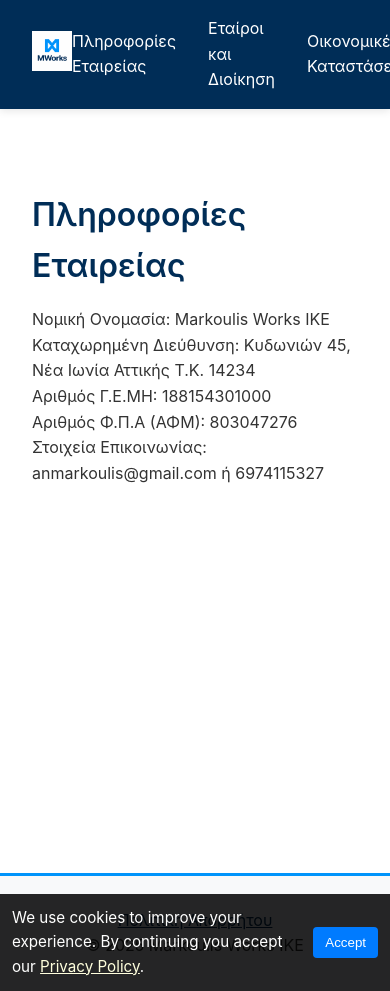
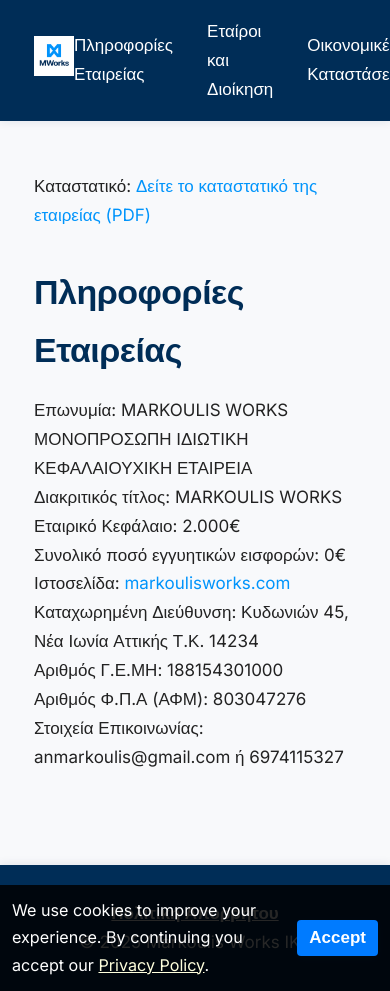
Before and after one commit to anmarkoulis/markoulis-works-site, a Jekyll site: the page built from _pages/company-info_gr.md, in a window 390 px wide and 991 px high. Built offline with Jekyll 4.4.1, drawn with Linux system fonts in a browser that asks for light colours.

Commit message:
feat: add statute and some more info for compliance (#11)
* style: perform more improvements

* feat: add some more content

* feat: add statute

```diff
--- a/_layouts/default.html
+++ b/_layouts/default.html
@@ -4,6 +4,8 @@
   <meta charset="UTF-8">
   <meta name="viewport" content="width=device-width, initial-scale=1.0">
   <link rel="icon" type="image/x-icon" href="{{ '/assets/images/favicon.ico' | relative_url }}">
+  <!-- Google Fonts: Inter -->
+  <link href="https://fonts.googleapis.com/css2?family=Inter:wght@400;600;700&display=swap" rel="stylesheet">
   <link rel="stylesheet" href="{{ site.baseurl }}/styles.css">
   <title>{{ page.title | default: site.title }}</title>
   <script>
--- a/_pages/company-info_gr.md
+++ b/_pages/company-info_gr.md
@@ -5,8 +5,13 @@
 lang: el
 ---
 <section>
+  <p>Καταστατικό: <a href="/assets/statuteDoc.pdf" target="_blank">Δείτε το καταστατικό της εταιρείας (PDF)</a></p>
   <h2>Πληροφορίες Εταιρείας</h2>
-  <p>Νομική Ονομασία: Markoulis Works IKE</p>
+  <p>Επωνυμία: MARKOULIS WORKS ΜΟΝΟΠΡΟΣΩΠΗ ΙΔΙΩΤΙΚΗ ΚΕΦΑΛΑΙΟΥΧΙΚΗ ΕΤΑΙΡΕΙΑ</p>
+  <p>Διακριτικός τίτλος: MARKOULIS WORKS</p>
+  <p>Εταιρικό Κεφάλαιο: 2.000€</p>
+  <p>Συνολικό ποσό εγγυητικών εισφορών: 0€</p>
+  <p>Ιστοσελίδα: <a href="https://markoulisworks.com" target="_blank">markoulisworks.com</a></p>
   <p>Καταχωρημένη Διεύθυνση: Κυδωνιών 45, Νέα Ιωνία Αττικής Τ.Κ. 14234</p>
   <p>Αριθμός Γ.Ε.ΜΗ: 188154301000</p>
   <p>Αριθμός Φ.Π.Α (ΑΦΜ): 803047276</p>
--- a/styles.css
+++ b/styles.css
@@ -1,3 +1,107 @@
+/* Section Spacing */
+section, .site-content > * {
+    margin-bottom: 2.5rem;
+}
+/* Navigation Improvements */
+.site-nav {
+    display: flex;
+    gap: 1em;
+    align-items: center;
+}
+.site-nav a {
+    color: #002d57;
+    text-decoration: none;
+    font-weight: 600;
+    padding: 0.5em 1em;
+    border-radius: 6px;
+    transition: background 0.2s, color 0.2s, box-shadow 0.2s;
+    position: relative;
+}
+.site-nav a:hover {
+    background: #0094fb22;
+    color: #0094fb;
+    box-shadow: 0 2px 8px rgba(0,148,251,0.08);
+}
+.site-nav .active {
+    color: #0094fb;
+    border-bottom: 2px solid #0094fb;
+    background: #0094fb11;
+}
+/* Smooth Transitions for Links/Buttons */
+a, .button, button, input[type="submit"] {
+    transition: color 0.2s, background 0.2s, box-shadow 0.2s, transform 0.2s;
+}
+/* Button Styling */
+.button, button, input[type="submit"] {
+    background: #0094fb;
+    color: #fff;
+    border: none;
+    border-radius: 6px;
+    padding: 0.7em 1.4em;
+    font-size: 1rem;
+    font-weight: 600;
+    cursor: pointer;
+    box-shadow: 0 2px 8px rgba(0,45,87,0.08);
+    transition: background 0.2s, box-shadow 0.2s, transform 0.2s;
+    outline: none;
+    margin: 0.5em 0;
+    display: inline-block;
+}
+.button:hover, button:hover, input[type="submit"]:hover {
+    background: #002d57;
+    box-shadow: 0 4px 16px rgba(0,45,87,0.12);
+    transform: translateY(-2px) scale(1.03);
+}
+/* Card-Style Sections */
+.card {
+    background: #fff;
+    border-radius: 12px;
+    box-shadow: 0 2px 16px rgba(0,45,87,0.08);
+    padding: 2rem;
+    margin-bottom: 2.5rem;
+    transition: box-shadow 0.3s;
+}
+.card:hover {
+    box-shadow: 0 4px 24px rgba(0,148,251,0.12);
+}
+/* Responsive Design */
+@media (max-width: 900px) {
+    main {
+        padding: 2rem 1rem;
+        max-width: 100%;
+    }
+    header, .site-header {
+        padding: 1rem 1rem;
+    }
+    .site-nav a {
+        padding: 0.5em 0.7em;
+        font-size: 1rem;
+    }
+    h1 {
+        font-size: 2rem;
+    }
+    h2 {
+        font-size: 1.4rem;
+    }
+}
+@media (max-width: 600px) {
+    main {
+        padding: 1rem 0.5rem;
+    }
+    header, .site-header {
+        padding: 0.7rem 0.5rem;
+    }
+    .site-nav {
+        flex-direction: column;
+        gap: 0.5em;
+    }
+    h1 {
+        font-size: 1.4rem;
+    }
+    h2 {
+        font-size: 1.1rem;
+    }
+}
 /* Professional styling with brand colors */
 * {
     margin: 0;
@@ -7,13 +111,16 @@
 
 html {
     height: 100%;
+    font-family: 'Inter', Arial, sans-serif;
+    font-size: 17px;
+    color: #222;
 }
 
 body {
-    font-family: -apple-system, BlinkMacSystemFont, 'Segoe UI', Roboto, Oxygen, Ubuntu, Cantarell, sans-serif;
-    line-height: 1.6;
-    color: #333;
-    background-color: #ffffff;
+    font-family: 'Inter', Arial, sans-serif;
+    line-height: 1.7;
+    color: #222;
+    background-color: #f8f9fb;
     min-height: 100%;
     display: flex;
     flex-direction: column;
@@ -23,10 +130,18 @@
     background: #002d57;
     color: #fff;
     padding: 1rem 2rem;
-    box-shadow: 0 2px 8px rgba(0, 0, 0, 0.1);
+    box-shadow: 0 2px 8px rgba(0,45,87,0.08);
     position: sticky;
     top: 0;
     z-index: 1000;
+    transition: box-shadow 0.3s;
+}
+
+.header-shadow {
+    width: 100%;
+    height: 6px;
+    background: linear-gradient(90deg, #0094fb22 0%, #002d5722 100%);
+    box-shadow: 0 2px 8px rgba(0,45,87,0.08);
 }
 
 header a {
@@ -60,7 +175,9 @@
 h1, h2, h3 {
     color: #002d57;
     margin-bottom: 1rem;
-    font-weight: 600;
+    font-weight: 700;
+    letter-spacing: -0.5px;
+    font-family: 'Inter', Arial, sans-serif;
 }
 
 h1 {
@@ -84,14 +201,25 @@
 footer {
     text-align: center;
     padding: 2rem;
-    background: #f8f9fa;
-    border-top: 3px solid #0094fb;
+    background: #002d57;
+    color: #fff;
+    border-top: none;
     margin-top: auto;
+    box-shadow: 0 -2px 8px rgba(0,45,87,0.08);
+    transition: box-shadow 0.3s;
+}
+
+.footer-shadow {
+    width: 100%;
+    height: 6px;
+    background: linear-gradient(90deg, #002d5722 0%, #0094fb22 100%);
+    box-shadow: 0 -2px 8px rgba(0,45,87,0.08);
 }
 
 footer a {
-    color: #002d57;
+    color: #fff;
     text-decoration: underline;
+    font-weight: 600;
 }
 
 footer a:hover {
```
Also changed, not shown: _pages/company-info.md (+6 -1 lines), _pages/partners-management.md (+7 -2 lines), _pages/partners-management_gr.md (+7 -2 lines), index.md (deleted, +0 -13 lines), 1 other file.
